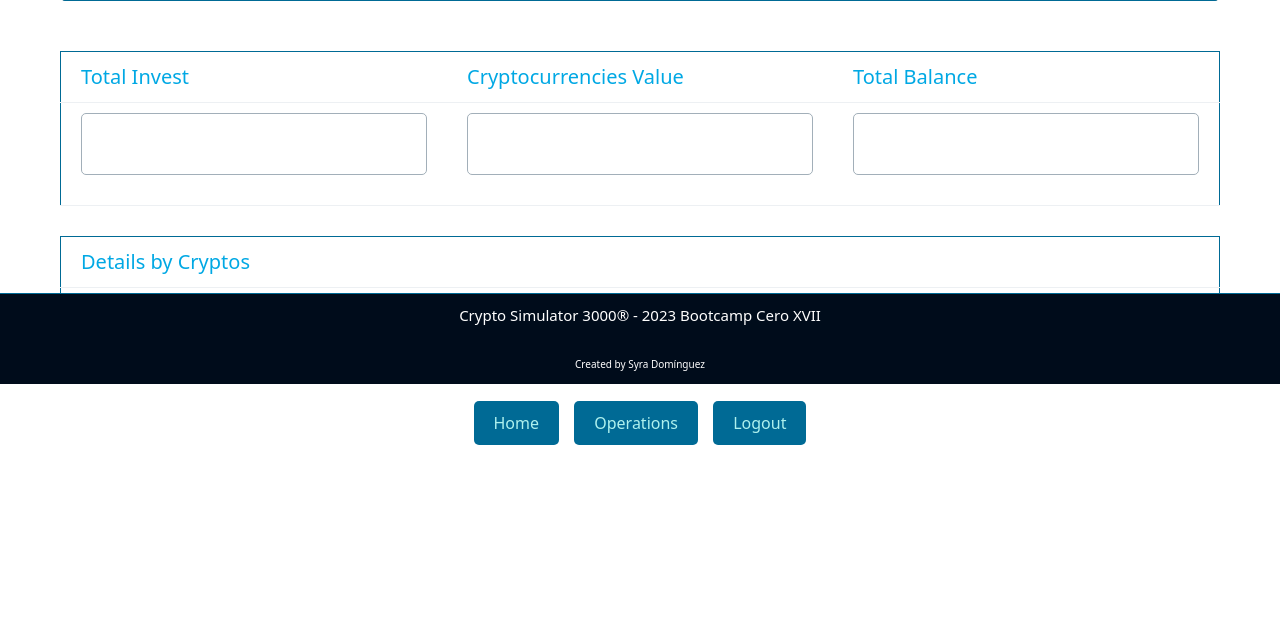
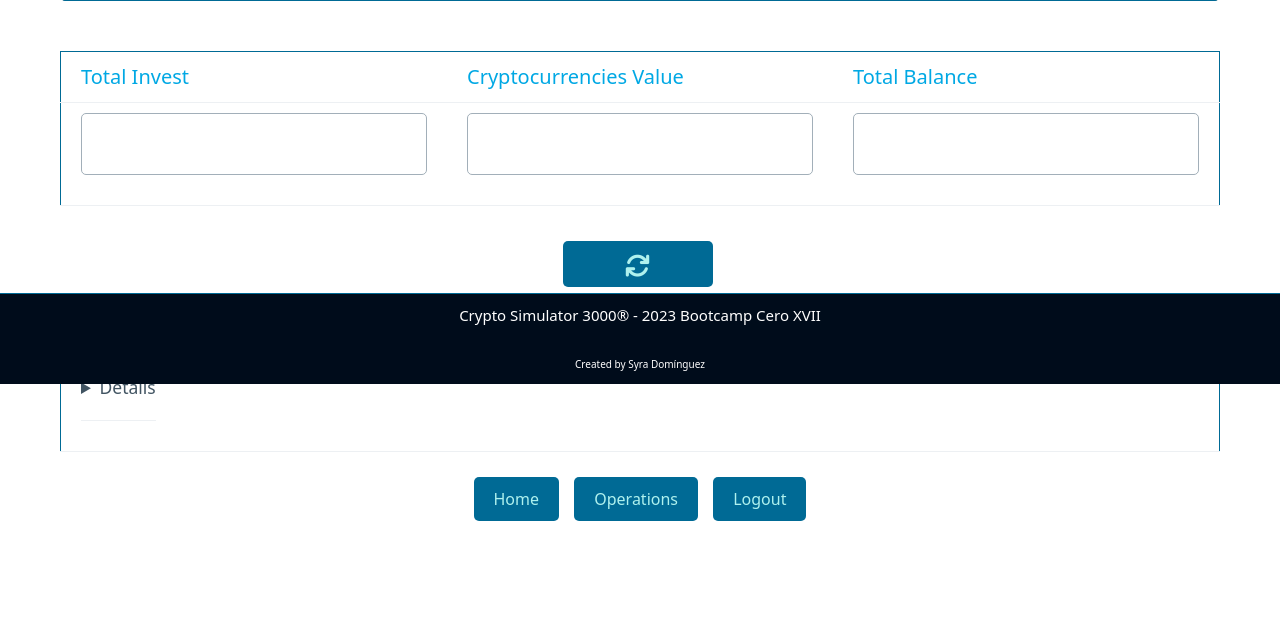
Before and after one commit to SyraDominguez/CS3000, a Flask app: template CS3000/templates/status.html in a window 1280 px wide. Shown: the part 416-1042 px from the top of the page. Before the commit the page ends 861 px from the top, so only its background shows below. Run offline with Flask 3, Linux system fonts and the light colour scheme; the template is opened without the code that fills it, so the values that code supplies are empty; parts of the project's set-up code (start-up, migrations or seed data) failed here and were passed over.

Commit message:
feat: incluyo boton refresh en pagina status

```diff
--- a/CS3000/static/css/styles.css
+++ b/CS3000/static/css/styles.css
@@ -289,12 +289,14 @@ tr.error + tr td {
 
 /* ESTILOS PARA LOS BOTONES */
 #page-buttons,
-#boton-recarga {
+#boton-recarga,
+#boton-recarga-status {
   padding: 20px;
   text-align: center;
 }
 
 #boton-recarga,
+#boton-recarga-status,
 .page-button {
   display: inline-block;
   padding: 10px 20px;
@@ -310,6 +312,7 @@ tr.error + tr td {
 }
 
 #boton-recarga,
+#boton-recarga-status,
 .page-button:hover {
   background-color: var(--color4);
   color: var(--color0);
@@ -341,7 +344,8 @@ tr.error + tr td {
   font-size: xx-large;
 }
 
-#boton-recarga {
+#boton-recarga,
+#boton-recarga-status {
   padding: 8px 16px;
   background-color: var(--color2);
   color: var(--color5);
@@ -358,6 +362,7 @@ tr.error + tr td {
 }
 
 #boton-recarga:hover,
+#boton-recarga-status:hover,
 .page-button:hover {
   background-color: var(--color1);
   color: (var(--neutral-0));
--- a/CS3000/templates/status.html
+++ b/CS3000/templates/status.html
@@ -31,6 +31,11 @@
             </td>
         </tr>
     </table>
+    <br>
+
+    <button type="button" id="boton-recarga-status">
+        <i class="fa-solid fa-arrows-rotate fa-lg"> </i>
+    </button>
 
     <br>
 
```
